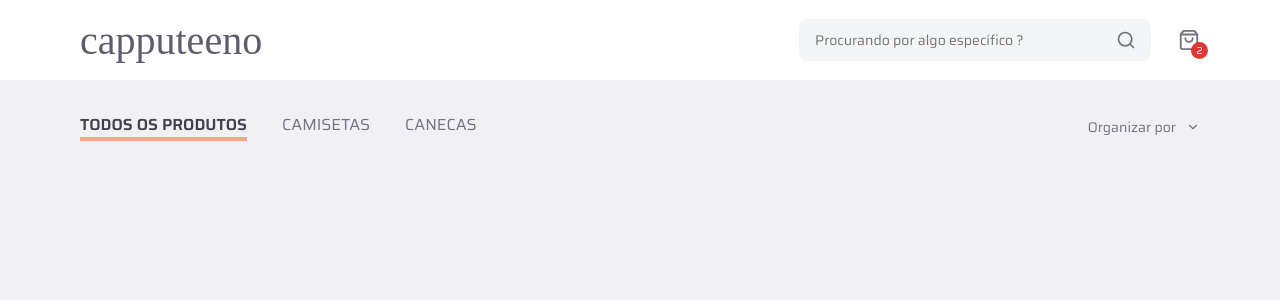
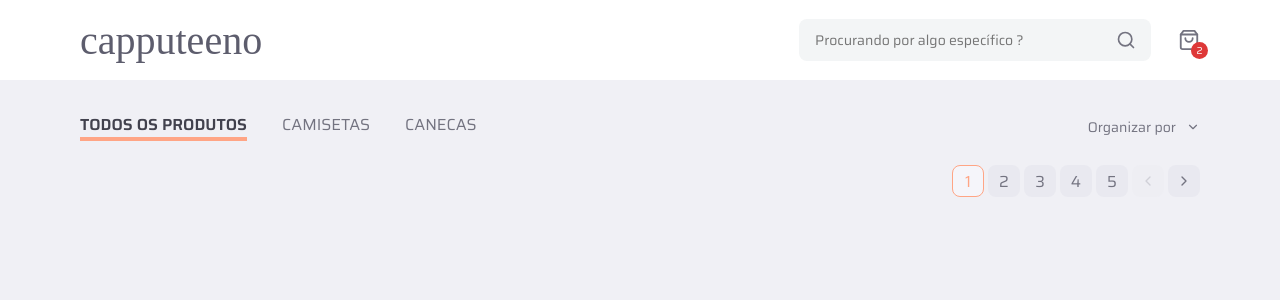
Before and after one commit to Ricmaloy/capputeeno, a Next.js app: page / in a window 1280 px wide. Shown: the top 300 px of the page. Built offline with nearby package versions, Linux system fonts and the light colour scheme; a web font is replaced by a local one.

Commit message:
chore/creating initial pagination component

```diff
--- /dev/null
+++ b/src/components/Pagination/index.tsx
@@ -0,0 +1,34 @@
+import { useState } from 'react';
+import { FiChevronRight, FiChevronLeft } from 'react-icons/fi';
+import { Container,ItemContainer } from './styles';
+
+export function Pagination() {
+    const [selectedPage, setSelectedPage] = useState(1);
+    const [pagesQuantity, setPagesQuantity] = useState(5);
+
+    const pages = [... Array(pagesQuantity)].map((page, index) => index + 1);
+
+    function handleChangePage(newSelectedPage: number) {
+        setSelectedPage(newSelectedPage);
+    }
+
+    return (
+        <Container>
+            {
+               pages.map(page => {
+                   return (
+                        <ItemContainer
+                            key={page}
+                            isItemSelected={page === selectedPage}
+                            onClick={() => handleChangePage(page)}
+                        >
+                            {page}
+                        </ItemContainer>
+                   )
+               })
+            }
+            <ItemContainer onClick={() => handleChangePage(selectedPage - 1)} isItemDisabled={selectedPage === 1} ><FiChevronLeft/></ItemContainer>
+            <ItemContainer onClick={() => handleChangePage(selectedPage + 1)} isItemDisabled={selectedPage === pagesQuantity}><FiChevronRight/></ItemContainer>
+        </Container>
+    )
+}
--- /dev/null
+++ b/src/components/Pagination/styles.ts
@@ -0,0 +1,65 @@
+import styled from 'styled-components';
+
+export const Container = styled.div`
+    max-width: 112rem;
+    height: 100%;
+    margin: 2.4rem auto 3.2rem;
+
+    display: flex;
+    justify-content: flex-end;
+    align-items: center;
+    gap: 0.4rem;
+
+    @media(max-width: 1200px) {
+        padding: 0 2.5rem;
+    }
+`
+
+interface ItemContainerProps {
+    isItemSelected?: boolean;
+    isItemDisabled?: boolean;
+}
+
+export const ItemContainer = styled.div<ItemContainerProps>`
+    width: 3.2rem;
+    height: 3.2rem;
+
+    font-size: 1.6rem;
+    background-color: #e9e9f0;
+    color: #737380;
+    border-radius: 0.8rem;
+    cursor: pointer;
+
+    display: flex;
+    justify-content: center;
+    align-items: center;
+
+    transition: filter 0.2s;
+
+    &:hover {
+        filter: brightness(0.95);
+    }
+
+    ${props => props.isItemSelected && (
+        `
+            background-color: #F5F5FA;
+            color: #FFA585;
+            border: 1px solid #FFA585;
+
+            &:hover {
+                filter: brightness(1);
+            }
+        `
+    )}
+
+    ${props => props.isItemDisabled && (
+        `
+            opacity: 0.25;
+            pointer-events: none;
+        `
+    )}
+
+    @media(max-width: 700px) {
+        font-size: 1.4rem;
+    }
+`
--- a/src/pages/index.tsx
+++ b/src/pages/index.tsx
@@ -1,6 +1,7 @@
 import { FilterNav } from "../components/FilterNav";
 import { Header } from "../components/Header";
 import { OrderDropdown } from "../components/OrderDropdown";
+import { Pagination } from "../components/Pagination";
 
 import { Container, FiltersSection } from '../styles/pages/Home'
 
@@ -9,10 +10,13 @@
     <>
       <Header />
       <Container>
+
         <FiltersSection>
           <FilterNav />
           <OrderDropdown />
         </FiltersSection>
+
+        <Pagination />
       </Container>
     </>
   )
```
